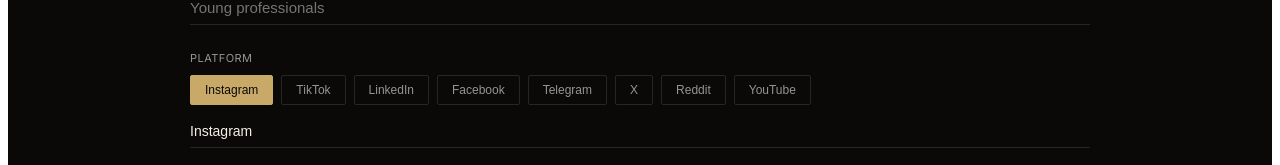
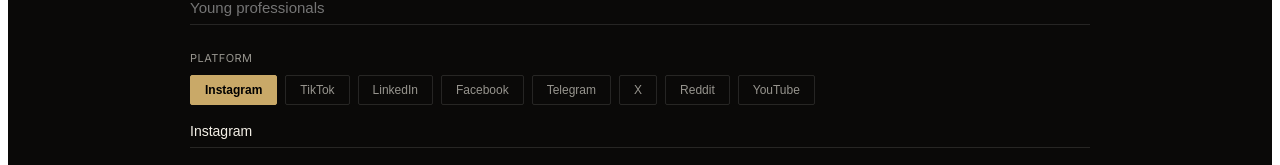
Before and after one commit to kssw117-sudo/Content-Strategist-AI, a React (Vite) app: page / in a window 1280 px wide. Shown: the part 1686-1851 px from the top of the page. Built offline with nearby package versions, Linux system fonts and the light colour scheme.

Commit message:
Update App.jsx

```diff
--- a/src/App.jsx
+++ b/src/App.jsx
@@ -2254,7 +2254,7 @@
         .laptop-2 { animation-duration: 8s; animation-delay: -5s; }
         button { transition: all 0.2s ease; }
         button:hover:not(:disabled) { transform: translateY(-1px); }
-        .platform-pill:hover { border-color: ${GOLD} !important; color: ${GOLD} !important; }
+        .platform-pill:not(.selected):hover { border-color: ${GOLD} !important; color: ${GOLD} !important; }
         @keyframes allowanceFill { from { width: 0; } }
         .allowance-fill { animation: allowanceFill 0.8s ease both; }
       `}</style>
@@ -2456,11 +2456,12 @@
             <label style={{ fontSize: 11, color: INK_SOFT, letterSpacing: '0.04em', display: 'block', marginBottom: 10 }}>{t.labelPlatform}</label>
             <div style={{ display: 'flex', flexWrap: 'wrap', gap: 8, marginBottom: 10 }}>
               {PLATFORMS.map(p => (
-                <button key={p.code} onClick={() => setPlatform(p.label)} className="platform-pill"
+                <button key={p.code} onClick={() => setPlatform(p.label)} className={`platform-pill ${platform === p.label ? 'selected' : ''}`}
                   style={{
                     padding: '7px 14px', borderRadius: 2, fontSize: 12, cursor: 'pointer', transition: 'all 0.2s ease',
                     background: platform === p.label ? GOLD : 'none',
-                    color: platform === p.label ? BG : INK_SOFT,
+                    color: platform === p.label ? '#000000' : INK_SOFT,
+                    fontWeight: platform === p.label ? 600 : 400,
                     border: `1px solid ${platform === p.label ? GOLD : LINE}`,
                   }}>
                   {p.label}
@@ -2535,7 +2536,8 @@
                   style={{
                     padding: '7px 14px', borderRadius: 2, fontSize: 12, cursor: 'pointer', transition: 'all 0.2s ease',
                     background: platform === p.label ? GOLD : 'none',
-                    color: platform === p.label ? BG : INK_SOFT,
+                    color: platform === p.label ? '#000000' : INK_SOFT,
+                    fontWeight: platform === p.label ? 600 : 400,
                     border: `1px solid ${platform === p.label ? GOLD : LINE}`,
                   }}>
                   {p.label}
```
